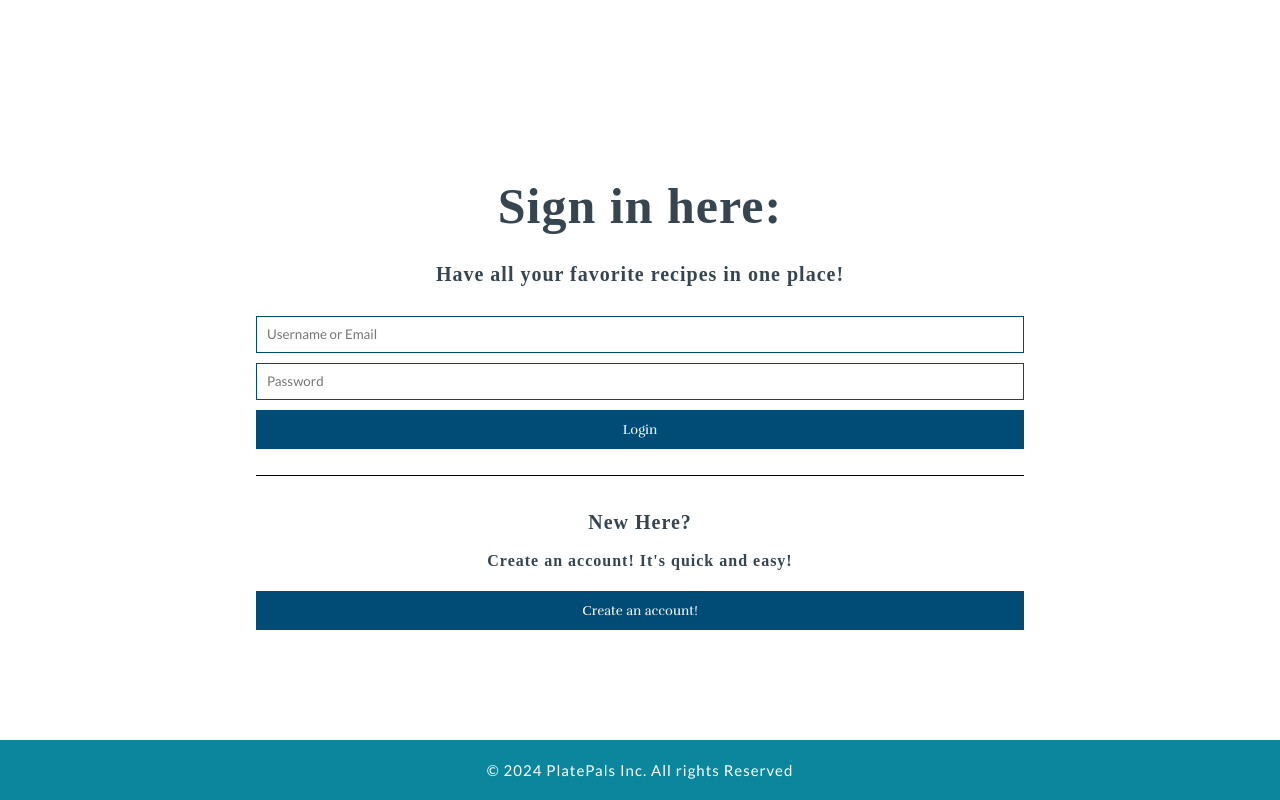
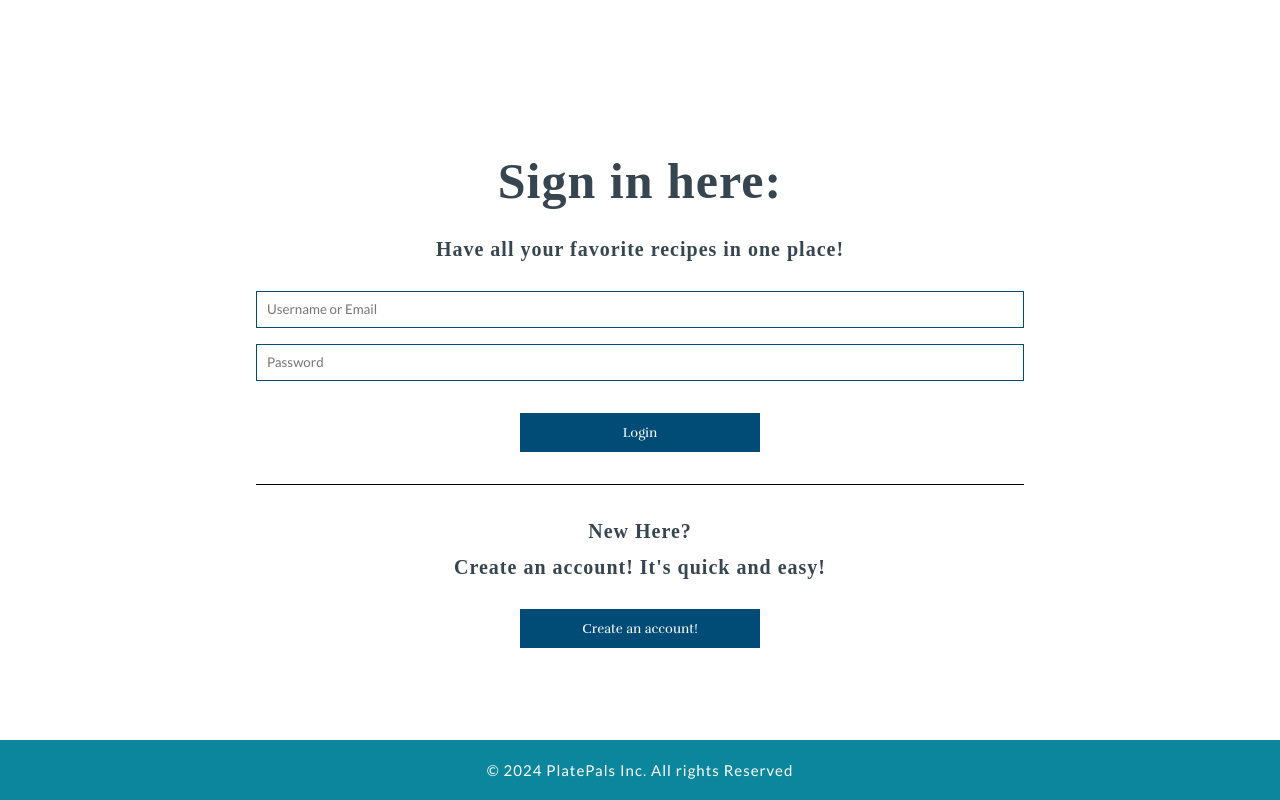
Before and after one commit to asterli/PlatePals, a PHP site: page /login/login.php in a window 1280 px wide. Shown: the part 96-896 px from the top of the page. Run offline with PHP 8.4, Linux system fonts and the light colour scheme.

Commit message:
Finish css

```diff
--- a/login/login.css
+++ b/login/login.css
@@ -24,8 +24,13 @@
   padding-top: 5%;
 }
 
+#sign-in-text h3{
+  margin-bottom: 0;
+}
+
 #create-account-text {
   text-align: center;
+  font-size: 20px;
 }
 #sign-in-text {
   text-align: center;
@@ -41,7 +46,7 @@
 input {
   display: flex;
   width: 60%;
-  margin-bottom: 10px;
+  margin-bottom: 1rem;
   color: black;
   background-color: white;
   border: 1px solid #004c77;
@@ -59,6 +64,11 @@
 hr {
   width: 60%;
 }
+
+input#password {
+  margin-bottom: 2rem;
+}
+
 .centered-line {
   width: 60%;
   border-bottom: 1px solid #000; /* Adjust the color as needed */
@@ -69,11 +79,12 @@
   margin-left: 0;
   width: 60%;
 }
-#sign-in-text h3 {
-  margin-bottom: 0;
+#create-account-text h3 {
+  margin-bottom: 1rem;
 }
-#sign-in-text h4 {
+#create-account-text h4 {
   margin-top: 0;
+  margin-bottom: 2rem;
 }
 #create {
   display: block;
@@ -89,6 +100,14 @@
   font-family: "Lato", sans-serif;
 }
 
+input#submit {
+  width: 15rem;
+}
+
+input#create {
+  width: 15rem;
+}
+
 input[type="submit"] {
   font-family: "Rufina", sans-serif;
   padding: 10px 20px;
--- a/signup/signup.css
+++ b/signup/signup.css
@@ -24,7 +24,7 @@
 #create-text {
   text-align: center;
   padding-top: 10%;
-  margin-bottom: 3rem;
+  margin-bottom: 2.5rem;
 }
 form {
   display: flex;
```
